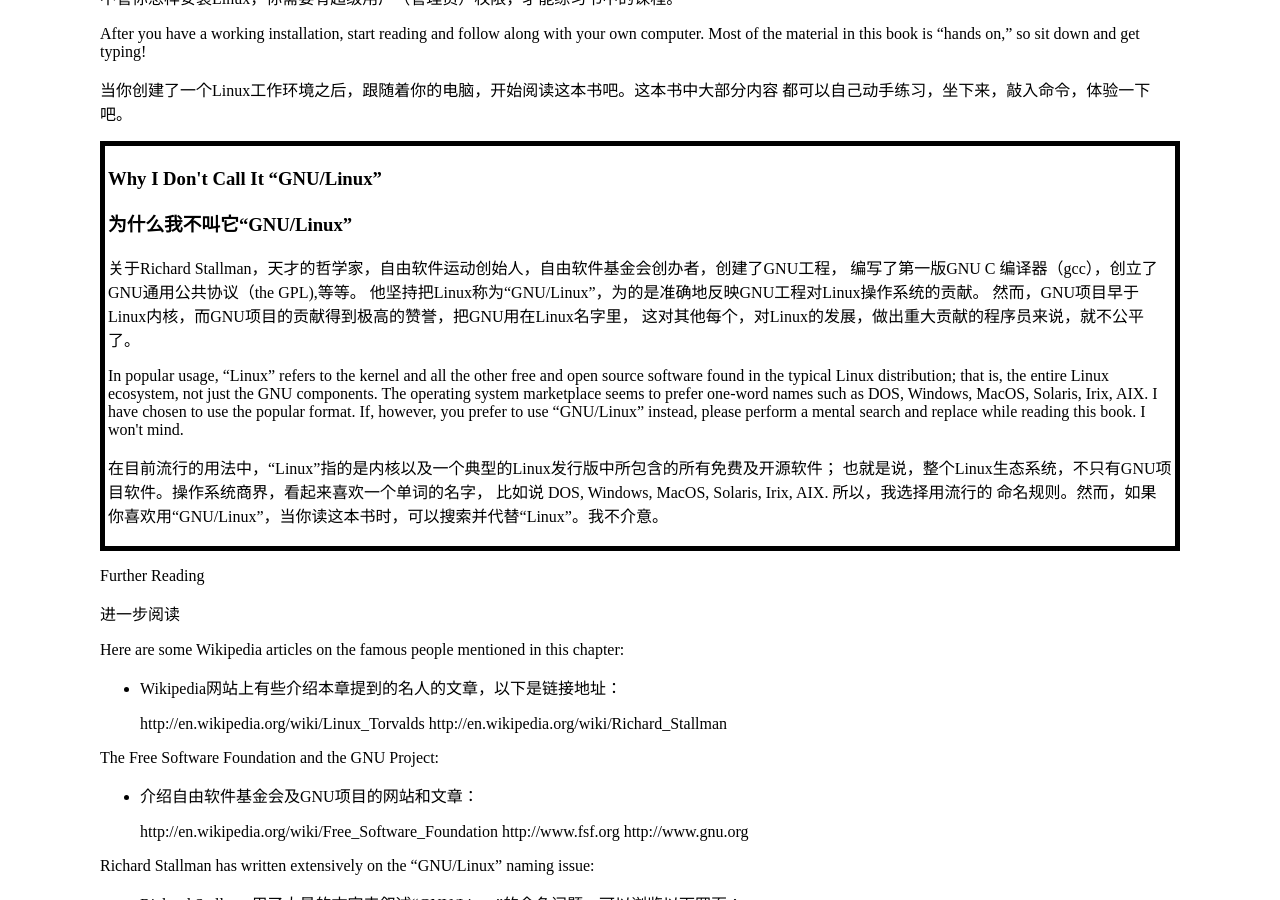
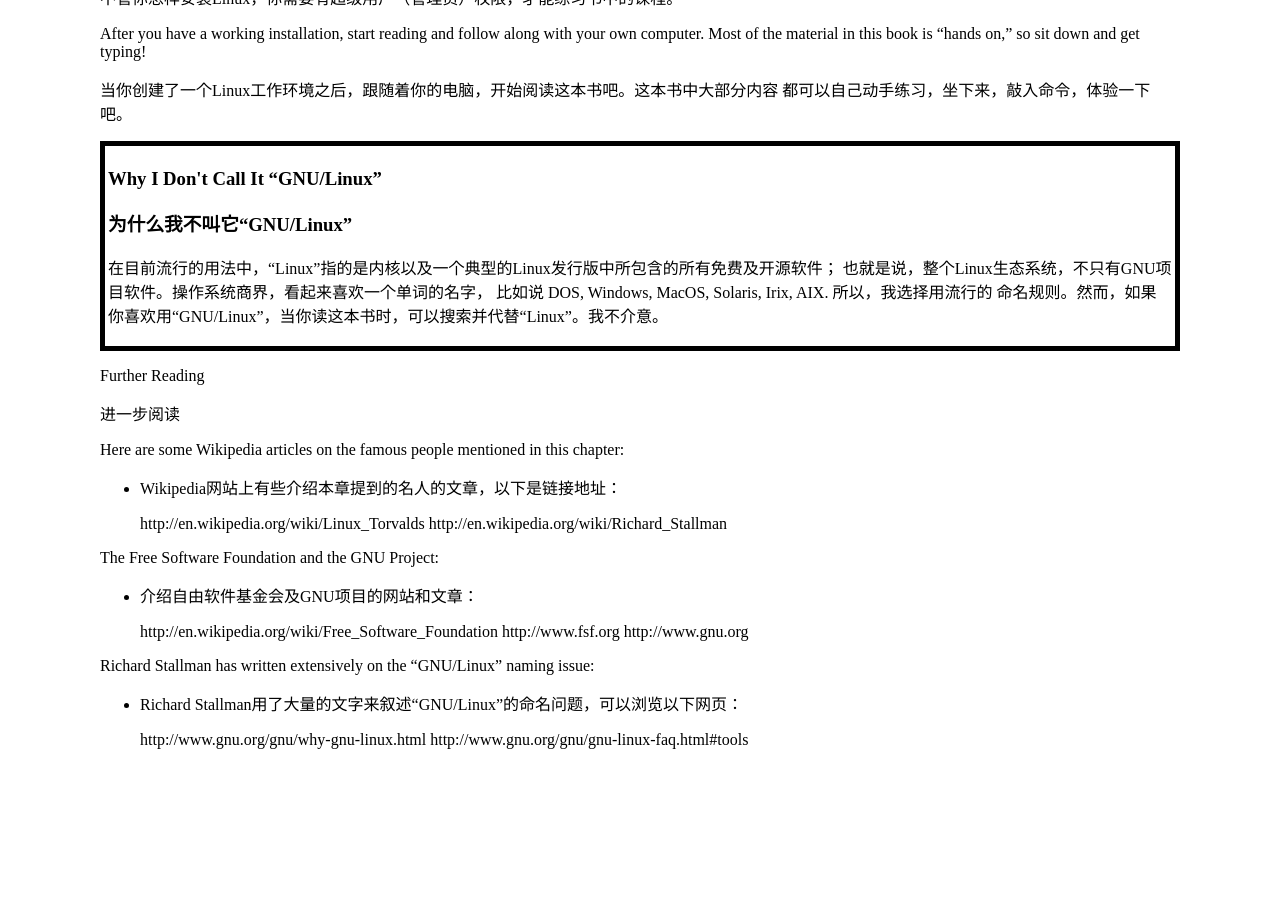
Before and after one commit to billie66/TLCL, a Jekyll site: the page built from book/introduction.md, in a window 1280 px wide and 900 px high, scrolled down 3463 px. Built offline with Jekyll 4.4.1, drawn with Linux system fonts in a browser that asks for light colours; Markdown is read by kramdown in place of the engine named in the settings; after the commit the page ends 4228 px from its top, so only the background shows below that.

Commit message:
Revert "i"
This reverts commit befed2798d85d72458b5c8be26a691b01619d0ec.

```diff
--- a/book/introduction.md
+++ b/book/introduction.md
@@ -251,18 +251,6 @@ down and get typing!
 
 <h3>为什么我不叫它“GNU/Linux”</h3>
 
-<p>关于Richard Stallman，天才的哲学家，自由软件运动创始人，自由软件基金会创办者，创建了GNU工程，
-编写了第一版GNU C 编译器（gcc），创立了GNU通用公共协议（the GPL),等等。
-他坚持把Linux称为“GNU/Linux”，为的是准确地反映GNU工程对Linux操作系统的贡献。
-然而，GNU项目早于Linux内核，而GNU项目的贡献得到极高的赞誉，把GNU用在Linux名字里，
-这对其他每个，对Linux的发展，做出重大贡献的程序员来说，就不公平了。</p>
-
-<p>In popular usage, “Linux” refers to the kernel and all the other free and open
-source software found in the typical Linux distribution; that is, the entire Linux
-ecosystem, not just the GNU components. The operating system marketplace
-seems to prefer one-word names such as DOS, Windows, MacOS, Solaris, Irix,
-AIX. I have chosen to use the popular format. If, however, you prefer to use
-“GNU/Linux” instead, please perform a mental search and replace while reading this book. I won't mind.</P>
 
 <p>在目前流行的用法中，“Linux”指的是内核以及一个典型的Linux发行版中所包含的所有免费及开源软件；
 也就是说，整个Linux生态系统，不只有GNU项目软件。操作系统商界，看起来喜欢一个单词的名字，
```
